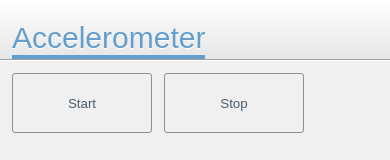
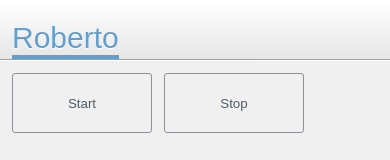
Before and after one commit to RobertooSilva/RobertoSilva, a plain HTML site: page Sample-Accelerometer/index.html in a window 390 px wide. Shown: the top 160 px of the page. Drawn offline with Linux system fonts and the light colour scheme; some packages are replaced by stand-ins of ours.

Commit message:
Changes made by Roberto Silva (roberto.leandro@dsc.com.br).

```diff
--- a/Sample-Accelerometer/index.html
+++ b/Sample-Accelerometer/index.html
@@ -13,7 +13,7 @@
 	</head>
 	<body>
 		<header class="header">
-			<h1>Accelerometer</h1>
+			<h1>Roberto</h1>
 		</header>
 		<div class="content">
 			<div class="action-area ch30">
```
